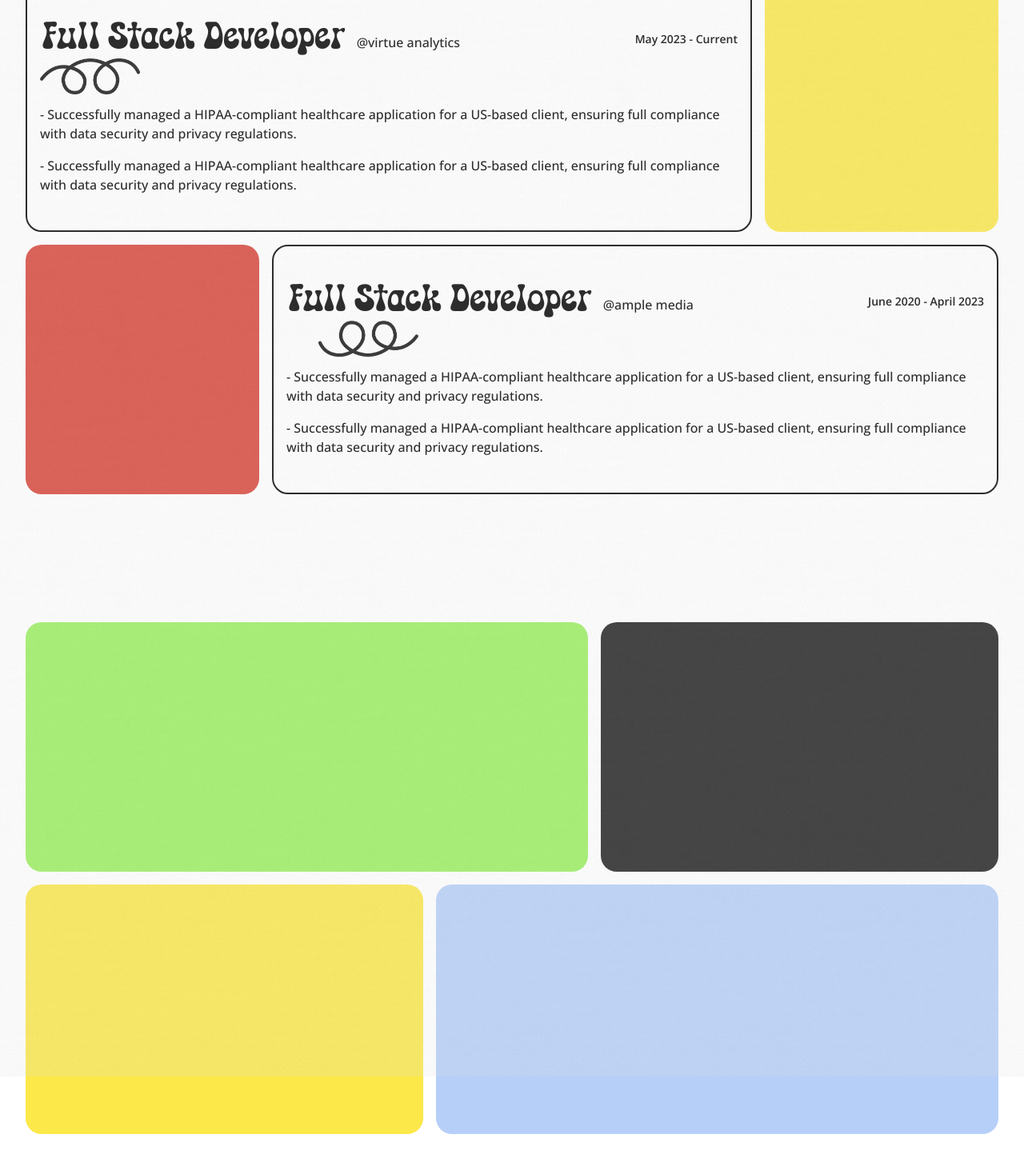
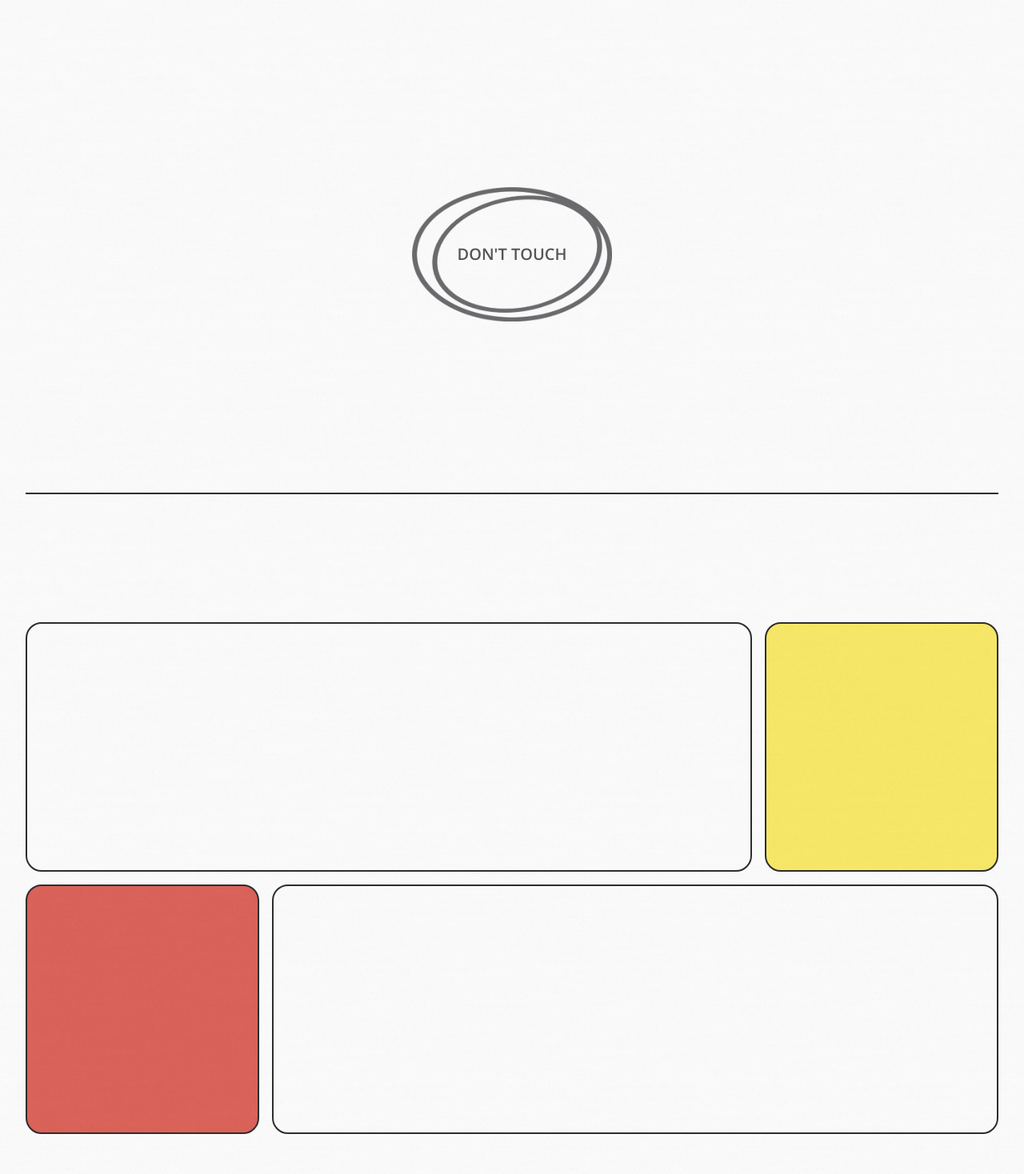
Before and after one commit to vishaaxl/vishaaxl, a Next.js app: page / in a window 1280 px wide. Shown: the part 902-2370 px from the top of the page at 80% size. Built offline with nearby package versions, Linux system fonts and the light colour scheme.

Commit message:
added matter js

```diff
--- a/src/app/globals.css
+++ b/src/app/globals.css
@@ -46,6 +46,15 @@ body:after {
   font-family: "RetroCool", sans-serif;
 }
 
+.pages {
+  position: sticky;
+  width: 100%;
+  height: 100vh;
+  top: 0;
+
+  display: inline-block;
+}
+
 @keyframes grain {
   0%,
   100% {
--- a/src/app/page.tsx
+++ b/src/app/page.tsx
@@ -3,12 +3,46 @@
 import RetroText from "@/components/RetroText";
 import Image from "next/image";
 import { motion } from "framer-motion";
+import OppositeScroll from "@/components/OppositeScroll";
+import { useEffect, useRef, useState } from "react";
 
 export default function Home() {
+  const containerRef = useRef<HTMLDivElement>(null);
+  const [dimensions, setDimensions] = useState<{
+    width: number;
+    height: number;
+  }>({ width: 0, height: 0 });
+
+  useEffect(() => {
+    const handleResize = () => {
+      if (containerRef.current) {
+        setDimensions({
+          width: containerRef.current.clientWidth,
+          height: containerRef.current.clientHeight,
+        });
+      }
+    };
+
+    const resizeObserver = new ResizeObserver(handleResize);
+    if (containerRef.current) {
+      resizeObserver.observe(containerRef.current);
+    }
+
+    handleResize(); // Set initial dimensions
+
+    return () => {
+      if (containerRef.current) {
+        resizeObserver.unobserve(containerRef.current);
+      }
+    };
+  }, []);
+
   return (
-    <div className="container">
+    <>
       {/* short intro */}
-      <div id="section-1" className="section h-[100vh] flex items-center">
+      <section className="">
+        {" "}
+        <div id="section-1" className="container h-[100vh] flex items-center">
           <div className="relative bg-brightYellow border-2 border-black w-full h-[95%] lg:h-[80%] rounded-md flex flex-col items-center justify-center gap-4">
             <RetroText text="Making cool sh#t happen since 2019"></RetroText>
             <div className="flex flex-col items-center lg:flex-row justify-between">
@@ -52,110 +86,65 @@ export default function Home() {
             </motion.div>
           </div>
         </div>
+      </section>
 
       {/* Experience and about */}
+      <section className="">
+        {" "}
+        <div
+          id="section-skills"
+          className="container h-[100vh] flex flex-col items-start justify-around"
+        >
+          <div
+            ref={containerRef}
+            className="overflow-hidden w-full border-t-2 border-b-2 bg-white border-black h-[95%] lg:h-[80%] flex items-center"
+          >
+            <OppositeScroll
+              width={dimensions.width}
+              height={dimensions.height}
+            />
+          </div>
+        </div>
+      </section>
+
+      {/* Experience and about */}
+      <section className="pages">
         <div
           id="section-2"
-        className="section h-[100vh] flex flex-col items-start justify-around"
+          className="container h-[100vh] flex flex-col items-start justify-around"
         >
           {/* <div className="pb-4 lg:pb-0">
           <RetroText text="Experience"></RetroText>
         </div> */}
 
-        <div className="grid grid-cols-12 h-[95%] lg:h-[80%] gap-4 w-full">
-          <div className="border-2 border-black rounded-sm col-span-12 lg:col-span-9 p-4 flex flex-col justify-around">
-            <div className="flex flex-col lg:flex-row items-center justify-between">
-              <div className="flex flex-col lg:flex-row gap-4 items-end">
-                <div className="relative">
-                  <h2 className="retro text-5xl text-white whitespace-nowrap">
-                    Full Stack Developer
-                  </h2>
-                  <h2 className="absolute left-[2px] top-0 retro text-5xl whitespace-nowrap">
-                    Full Stack Developer
-                  </h2>
-                  <Image
-                    src="/images/doodle.png"
-                    className="absolute"
-                    alt="scroll-down-icon"
-                    width={125}
-                    height={125}
-                  />
-                </div>
-                <h4 className="font-medium relative bottom-2">
-                  @virtue analytics
-                </h4>
-              </div>
-              <span className="text-sm font-semibold">May 2023 - Current</span>
-            </div>
-            <ul className="font-medium text-base grid gap-4">
-              <li>
-                - Successfully managed a HIPAA-compliant healthcare application
-                for a US-based client, ensuring full compliance with data
-                security and privacy regulations.
-              </li>
-              <li>
-                - Successfully managed a HIPAA-compliant healthcare application
-                for a US-based client, ensuring full compliance with data
-                security and privacy regulations.
-              </li>
-            </ul>
-          </div>
-          <div className="col-span-3 bg-brightYellow rounded-sm hidden lg:block"></div>
-          <div className="col-span-3 bg-fadedRed rounded-sm hidden lg:block"></div>
-          <div className="rounded-sm border-2 border-black col-span-12 lg:col-span-9 p-4 flex flex-col justify-around">
-            <div className="flex flex-col lg:flex-row items-center justify-between">
-              <div className="flex flex-col lg:flex-row gap-4 items-end">
-                <div className="relative">
-                  <h2 className="retro text-5xl text-white whitespace-nowrap">
-                    Full Stack Developer
-                  </h2>
-                  <h2 className="absolute left-[2px] top-0 retro text-5xl whitespace-nowrap">
-                    Full Stack Developer
-                  </h2>
-                  <Image
-                    src="/images/doodle.png"
-                    className="absolute rotate-180 lg:left-10"
-                    alt="scroll-down-icon"
-                    width={125}
-                    height={125}
-                  />
-                </div>
-                <h4 className="font-medium relative bottom-2">@ample media</h4>
-              </div>
-              <span className="text-sm font-semibold">
-                June 2020 - April 2023
-              </span>
-            </div>
-            <ul className="font-medium text-base grid gap-4">
-              <li>
-                - Successfully managed a HIPAA-compliant healthcare application
-                for a US-based client, ensuring full compliance with data
-                security and privacy regulations.
-              </li>
-              <li>
-                - Successfully managed a HIPAA-compliant healthcare application
-                for a US-based client, ensuring full compliance with data
-                security and privacy regulations.
-              </li>
-            </ul>
+          <div className="grid bg-white grid-cols-12 h-[95%] lg:h-[80%] gap-4 w-full">
+            <div className="border-2 border-black rounded-sm col-span-12 lg:col-span-9 p-4 flex flex-col justify-around"></div>
+            <div className="col-span-3 bg-brightYellow border-2 border-black rounded-sm hidden lg:block"></div>
+            <div className="col-span-3 bg-fadedRed border-2 border-black rounded-sm hidden lg:block"></div>
+            <div className="rounded-sm border-2 border-black col-span-12 lg:col-span-9 p-4 flex flex-col justify-around"></div>
           </div>
         </div>
-      </div>
+      </section>
 
       {/* Projects */}
-      <div id="section-3" className="section h-[100vh] flex items-center">
-        <div className="grid lg:grid-cols-12 h-[95%] lg:h-[80%] gap-4 w-full">
-          <div className="bg-brightNeonGreen lg:col-span-7 rounded-sm"></div>
-          <div className="bg-fadedBlack rounded-sm lg:col-span-5"></div>
-          <div className="bg-brightYellow w-full rounded-sm lg:col-span-5"></div>
-          <div className="bg-fadedBlue w-full rounded-sm lg:col-span-7"></div>
+      <section className="pages">
+        {" "}
+        <div id="section-3" className="container h-[100vh] flex items-center">
+          <div className="grid bg-white lg:grid-cols-12 h-[95%] lg:h-[80%] gap-4 w-full">
+            <div className="bg-brightNeonGreen border-2 border-black lg:col-span-7 rounded-sm"></div>
+            <div className="bg-fadedBlack border-2 border-black rounded-sm lg:col-span-5"></div>
+            <div className="bg-brightYellow border-2 border-black w-full rounded-sm lg:col-span-5"></div>
+            <div className="bg-fadedBlue border-2 border-black w-full rounded-sm lg:col-span-7"></div>
           </div>
         </div>
+      </section>
 
       {/* Contact me */}
-      <div id="section-4" className="section h-[100vh] flex items-center">
-        <div className="bg-fadedRed w-full h-[95%] lg:h-[80%] rounded-md p-8 flex items-center"></div>
+      <section className="pages">
+        <div id="section-4" className="container h-[100vh] flex items-center">
+          <div className="bg-fadedRed bg-white w-full border-2 border-black h-[95%] lg:h-[80%] rounded-md p-8 flex items-center"></div>
         </div>
-    </div>
+      </section>
+    </>
   );
 }
--- /dev/null
+++ b/src/components/OppositeScroll.tsx
@@ -0,0 +1,139 @@
+// components/MatterComponent.tsx
+import React, { useEffect, useRef, useState } from "react";
+import Matter from "matter-js";
+import Image from "next/image";
+
+interface MatterComponentProps {
+  width: number;
+  height: number;
+}
+
+const MatterComponent: React.FC<MatterComponentProps> = ({ width, height }) => {
+  const scene = useRef<HTMLDivElement>(null);
+  const [warningTouched, setWarningTouched] = useState(false);
+
+  useEffect(() => {
+    const { Engine, Render, Runner, World, Bodies, MouseConstraint } = Matter;
+
+    // Create engine
+    const engine = Engine.create();
+    const world = engine.world;
+    let idRAF = null;
+    let mouseConstraint = MouseConstraint.create(engine);
+    World.add(engine.world, mouseConstraint);
+    engine.gravity.x = 0;
+    engine.gravity.y = 2;
+
+    // Create renderer
+    const render = Render.create({
+      element: scene.current!,
+      engine: engine,
+      options: {
+        width: width, // Use passed width
+        height: height, // Use passed height
+        background: "transparent",
+        wireframes: false, // Disable wireframes for visible bodies
+        showAngleIndicator: false, // Hide angle indicators
+      },
+    });
+
+    if (warningTouched) Render.run(render);
+
+    // Create runner
+    const runner = Runner.create();
+    Runner.run(runner, engine);
+
+    // Add bodies (4 squares)
+    for (let i = 0; i < 100; i++) {
+      let radius = 2 + Math.random() * 20;
+      World.add(
+        engine.world,
+        Bodies.circle(
+          40 + Math.random() * width - 80,
+          40 + Math.random() * 100,
+          radius,
+          {
+            render: {
+              fillStyle: ["#4285F4", "#EA4335", "#FBBC05", "#34A853"][
+                Math.round(Math.random() * 3)
+              ],
+            },
+            restitution: 0.65,
+          }
+        )
+      );
+    }
+
+    // Add invisible walls (static bodies)
+    World.add(world, [
+      Bodies.rectangle(width / 2, -25, width, 50, {
+        isStatic: true,
+        render: { visible: false },
+      }), // Top
+      Bodies.rectangle(width / 2, height + 25, width, 50, {
+        isStatic: true,
+        render: { visible: false },
+      }), // Bottom
+      Bodies.rectangle(width + 25, height / 2, 50, height, {
+        isStatic: true,
+        render: { visible: false },
+      }), // Right
+      Bodies.rectangle(-25, height / 2, 50, height, {
+        isStatic: true,
+        render: { visible: false },
+      }), // Left
+
+      //   Bodies.circle(width / 2, height / 2 + 40, 120, {
+      //     restitution: 0.8,
+      //     isStatic: true,
+      //     render: {
+      //       visible: false,
+      //     },
+      //   }),
+    ]);
+
+    return () => {
+      Matter.Render.stop(render);
+      Matter.World.clear(engine.world, false);
+      Matter.Engine.clear(engine);
+      render.canvas.remove();
+      render.textures = {};
+    };
+  }, [width, height, warningTouched]);
+
+  return (
+    <div
+      ref={scene}
+      style={{
+        width: "100%",
+        height: "100%",
+        position: "relative",
+        overflow: "hidden",
+        backgroundColor: "#ffffff", // Ensure background color matches the renderer
+      }}
+    >
+      <div
+        // animate={{ y: [0, -5, 0] }} // Float up and down
+        // transition={{ duration: 5, ease: "easeInOut", repeat: Infinity }}
+        className="absolute inset-0 flex justify-center items-center top-10 cursor-pointer opacity-80 w-full"
+      >
+        {!warningTouched && (
+          <div className="relative" onClick={() => setWarningTouched(true)}>
+            <span className="absolute whitespace-nowrap text-xl font-semibold uppercase left-[50%] top-[50%] translate-x-[-50%] translate-y-[-50%]">
+              Don't touch
+            </span>
+            <Image
+              src="/images/sayhi.png"
+              className=""
+              alt="link-to-email"
+              width={250}
+              height={250}
+            />
+          </div>
+        )}
+      </div>
+    </div>
+  );
+};
+
+export default MatterComponent;
```
Also changed, not shown: package.json (+9 -2 lines), 1 other file (tests, documents, lock files or other folders). Lines whose indentation alone changed are shown as unchanged.
